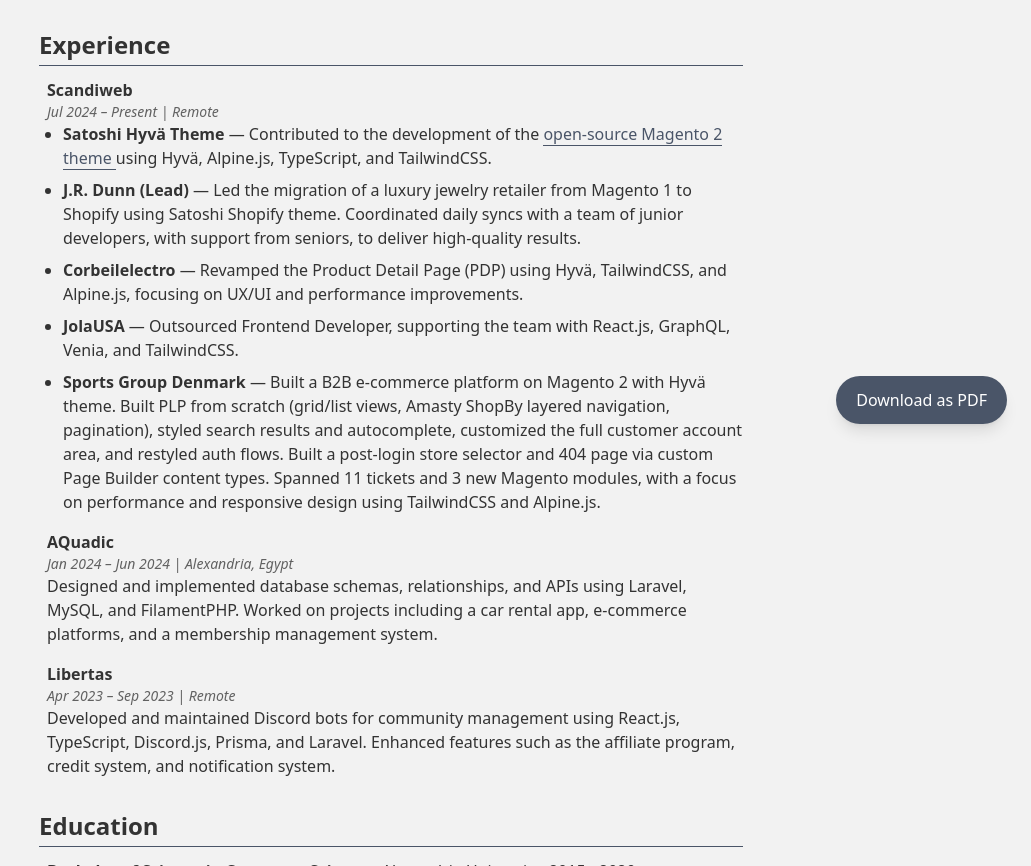
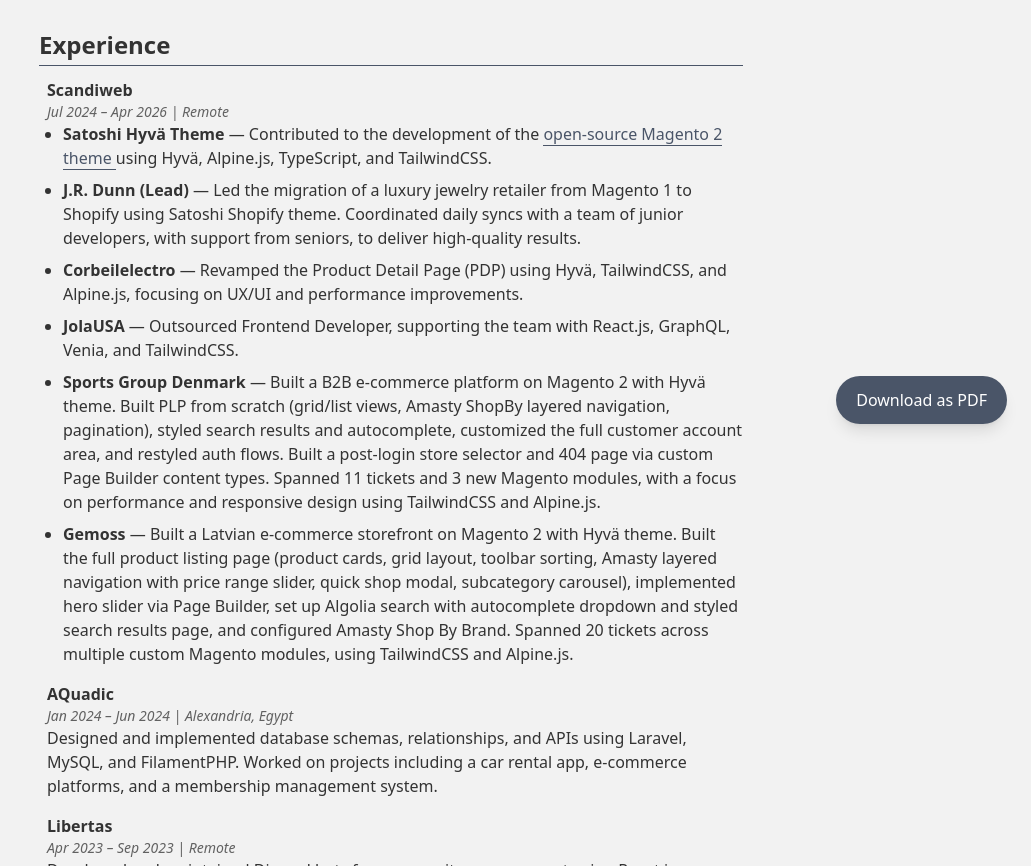
Before and after one commit to edriso/edriso.github.io, a website: page index.html in a window 1280 px wide. Shown: the part 352-1218 px from the top of the page, without its empty margins (249-1280 px from the left). Drawn offline with Linux system fonts and the light colour scheme.

Commit message:
Add Gemoss project to Scandiweb experience

```diff
--- a/index.html
+++ b/index.html
@@ -111,7 +111,9 @@
           <h3 class="font-semibold text-text-heading">Scandiweb</h3>
           <p class="text-sm italic text-text-muted">
             <time datetime="2024-07">Jul 2024</time>
-            – Present | Remote
+            –
+            <time datetime="2026-04">Apr 2026</time>
+            | Remote
           </p>
           <ul class="space-y-2 list-disc ml-4">
             <li>
@@ -153,6 +155,17 @@
               Page Builder content types. Spanned 11 tickets and 3 new Magento
               modules, with a focus on performance and responsive design using
               TailwindCSS and Alpine.js.
+            </li>
+            <li>
+              <strong>Gemoss</strong>
+              — Built a Latvian e-commerce storefront on Magento 2 with Hyvä
+              theme. Built the full product listing page (product cards, grid
+              layout, toolbar sorting, Amasty layered navigation with price
+              range slider, quick shop modal, subcategory carousel), implemented
+              hero slider via Page Builder, set up Algolia search with
+              autocomplete dropdown and styled search results page, and
+              configured Amasty Shop By Brand. Spanned 20 tickets across
+              multiple custom Magento modules, using TailwindCSS and Alpine.js.
             </li>
           </ul>
         </article>
```
Also changed, not shown: dist/style.css.
